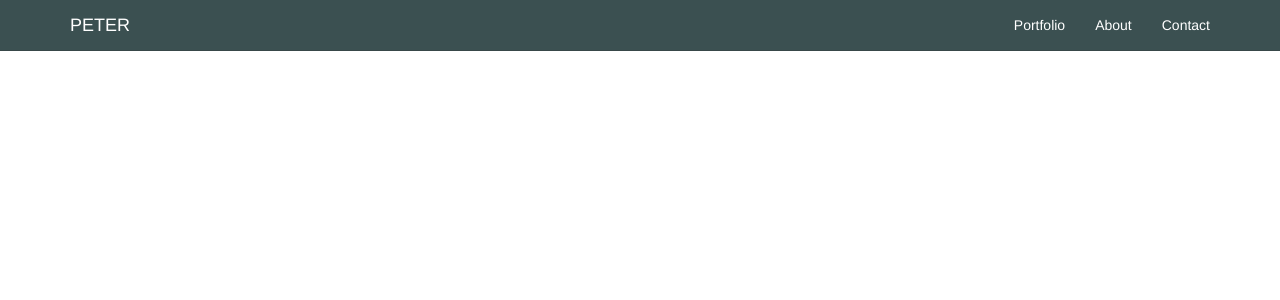
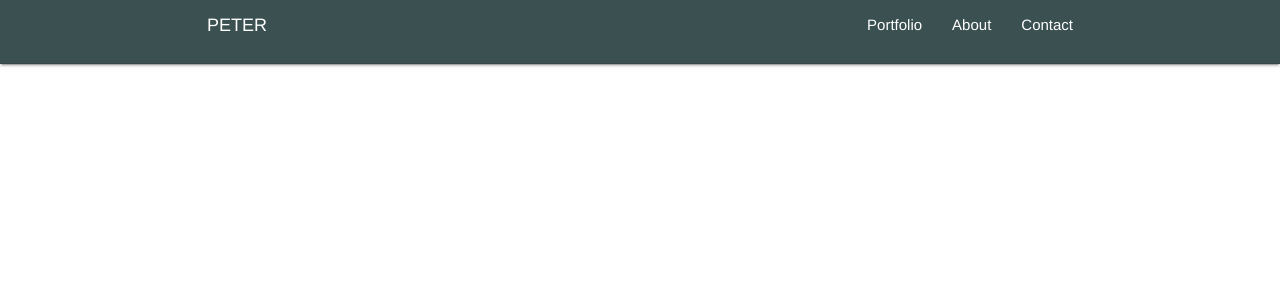
Before and after one commit to petersoleeh/WIP, a Django app: template portfolio/templates/my-app/base.html in a window 1280 px wide. Shown: the top 300 px of the page. Run offline with Django 3.2, Linux system fonts and the light colour scheme; the template is opened without the code that fills it, so the values that code supplies are empty; some libraries are stand-ins or nearby versions.

Commit message:
add cdn links

```diff
--- a/portfolio/templates/my-app/base.html
+++ b/portfolio/templates/my-app/base.html
@@ -16,7 +16,10 @@
     {%bootstrap_css%}
     <link rel="stylesheet" href="{% static 'css/index.css' %}">
     <link href="https://fonts.googleapis.com/css?family=Indie+Flower" rel="stylesheet">
+    <link rel="stylesheet" href="https://cdnjs.cloudflare.com/ajax/libs/materialize/0.100.2/css/materialize.min.css">
+    <link href="https://maxcdn.bootstrapcdn.com/font-awesome/4.7.0/css/font-awesome.min.css" rel="stylesheet" integrity="sha384-wvfXpqpZZVQGK6TAh5PVlGOfQNHSoD2xbE+QkPxCAFlNEevoEH3Sl0sibVcOQVnN" crossorigin="anonymous">
     <!-- <link href="https://fonts.googleapis.com/css?family=Monoton" rel="stylesheet"> -->
+    <link href="https://fonts.googleapis.com/css?family=Poppins" rel="stylesheet">
     <link rel="shortcut icon" type="image/png" href="{% static 'images/avatar.png' %}"/>
   {%endblock%}
 
@@ -27,8 +30,10 @@
 
   {%block script%}
     <script src="https://ajax.googleapis.com/ajax/libs/jquery/3.2.1/jquery.min.js"></script>
+    <script src="https://cdnjs.cloudflare.com/ajax/libs/materialize/0.100.2/js/materialize.min.js"></script>
+    {%bootstrap_javascript%}
+    <link rel="stylesheet" href="{% static 'js/write.js' %}">
 
-    {%bootstrap_javascript%}
   {%endblock%}
 
 
```
